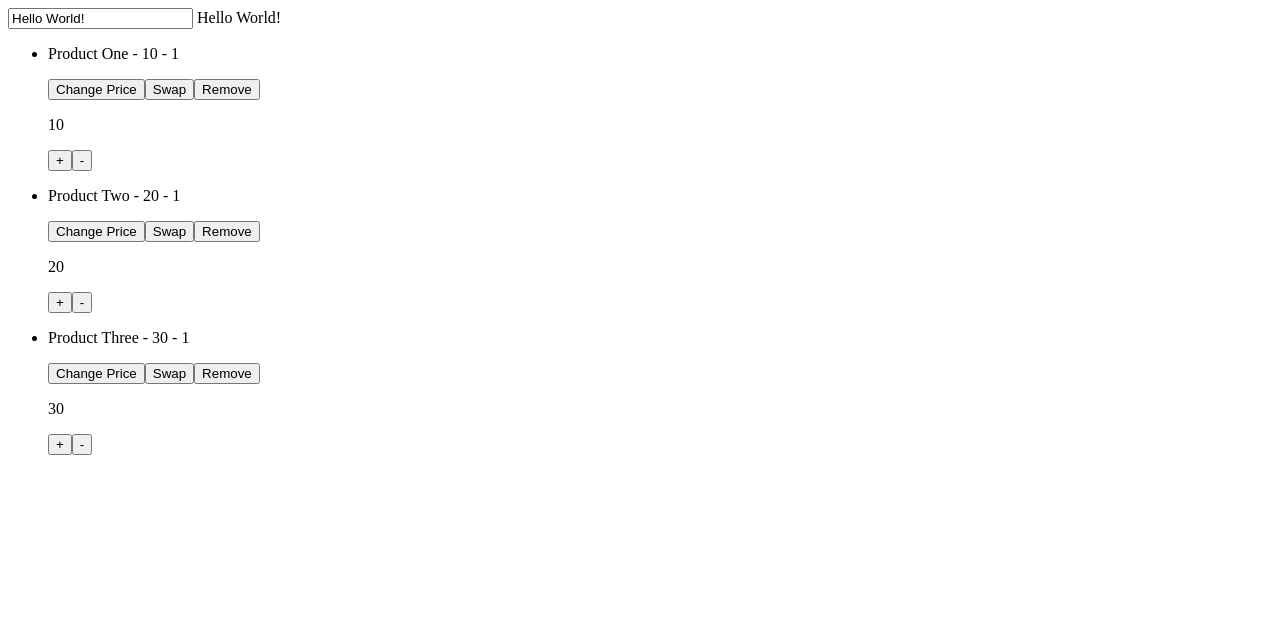
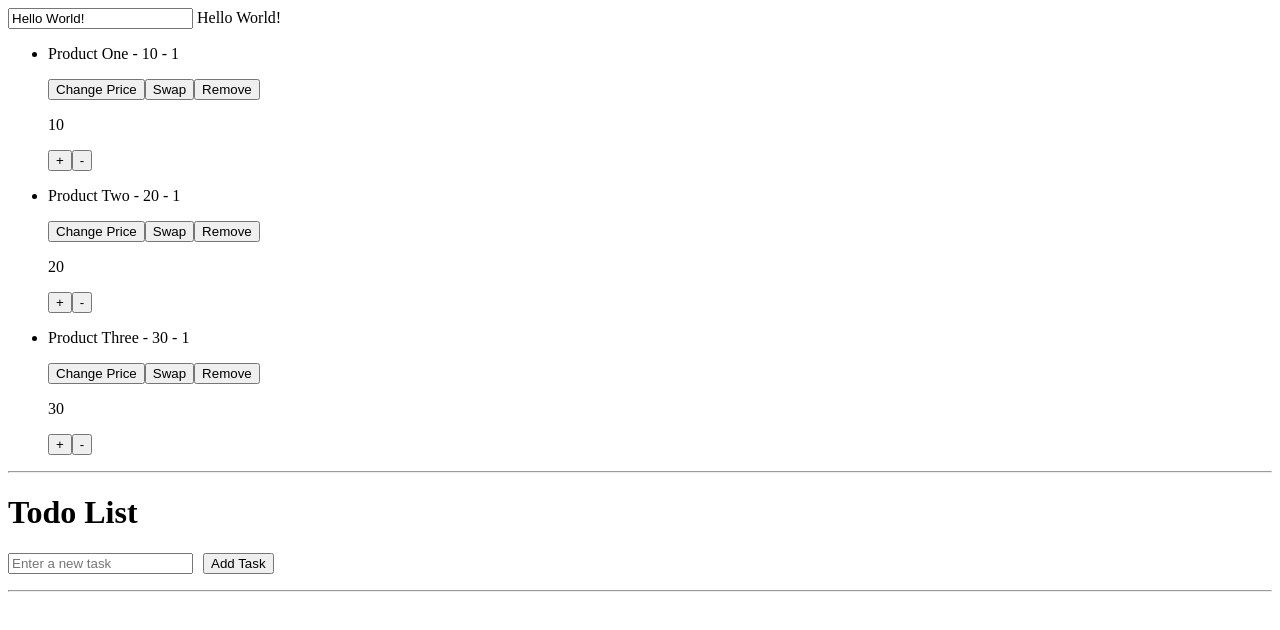
Before and after one commit to yogiifirmansyah/vue-composition-api, a Vue app: page / in a window 1280 px wide. Shown: the top 630 px of the page. Built offline with nearby package versions, Linux system fonts and the light colour scheme.

Commit message:
Add TodoList Component

```diff
--- a/src/App.vue
+++ b/src/App.vue
@@ -2,6 +2,7 @@
 import { ref } from "vue";
 import CartItem from "./components/CartItem.vue";
 import useCart from "./useCart";
+import TodoList from "./components/TodoList.vue";
 
 const message = ref("Hello World!");
 
@@ -34,6 +35,11 @@ addProduct([
   {{ message }}
 
   <CartItem v-for="item in items" :key="item.id" :cart-item="item" @remove-product="removeProduct" />
+  <hr />
+
+  <!-- Creating reactive reference with the ref function -->
+  <TodoList />
+  <hr />
 </template>
 
 <style scoped></style>
--- /dev/null
+++ b/src/components/TodoList.vue
@@ -0,0 +1,36 @@
+<script setup>
+import { ref } from "vue";
+
+const newTask = ref(""); // State untuk task baru dari input
+const tasks = ref([]); // State untuk daftar tugas
+
+const addTask = () => {
+  if (newTask.value.trim()) {
+    tasks.value.push(newTask.value); // Tambahkan tugas ke daftar
+    newTask.value = ""; // Reset input setelah menambah tugas
+  }
+};
+
+const removeTask = (index) => {
+  tasks.value.splice(index, 1); // Menghapus tugas dari daftar
+};
+</script>
+
+<template>
+  <h1>Todo List</h1>
+  <input v-model="newTask" placeholder="Enter a new task" />
+  <button @click="addTask">Add Task</button>
+
+  <ul>
+    <li v-for="(task, index) in tasks" :key="index">
+      {{ task }}
+      <button @click="removeTask(index)">Remove</button>
+    </li>
+  </ul>
+</template>
+
+<style scoped>
+input {
+  margin-right: 10px;
+}
+</style>
```
